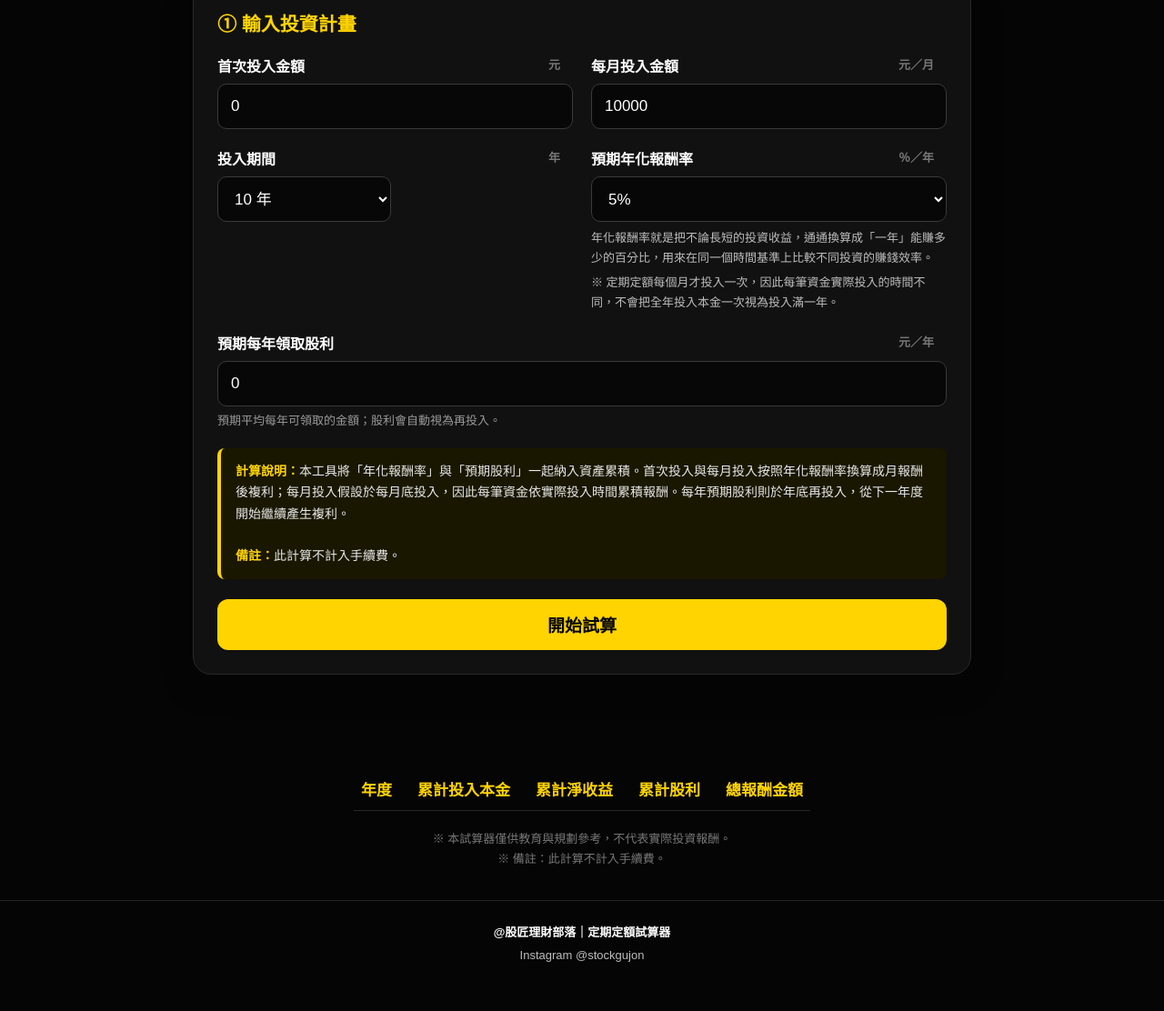
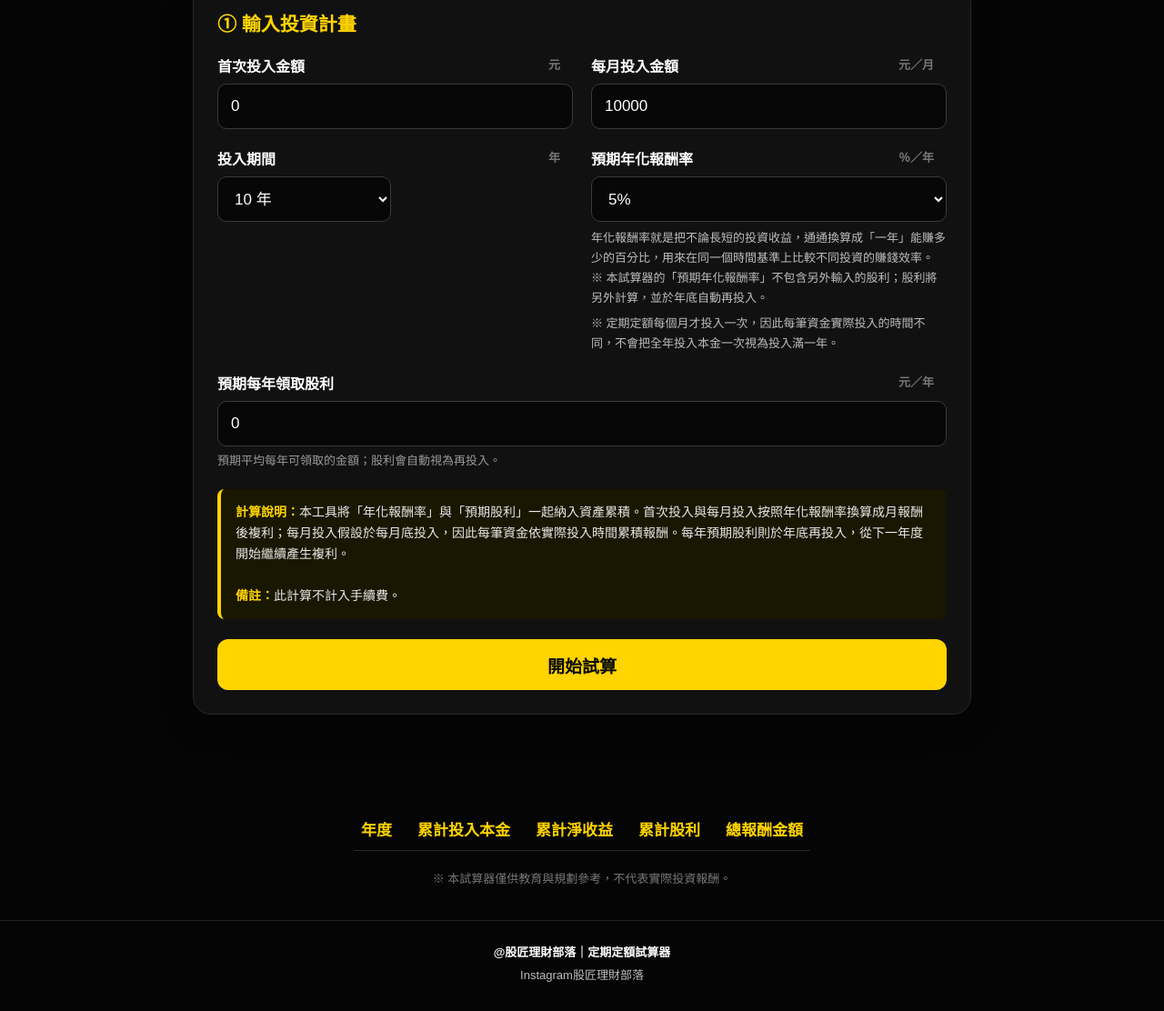
Before and after one commit to stockgujon/Dollar-Cost-Averaging, a plain HTML site: page index.html in a window 1280 px wide. Shown: the part 230-1342 px from the top of the page at 91% size. Before the commit the page ends 1320 px from the top, so only its background shows below. Drawn offline with Linux system fonts and the light colour scheme.

Commit message:
Add files via upload

```diff
--- a/index.html
+++ b/index.html
@@ -430,7 +430,7 @@
           <option value="19">19%</option><option value="20">20%</option>
         </select>
         <span class="definition">
-          年化報酬率就是把不論長短的投資收益，通通換算成「一年」能賺多少的百分比，用來在同一個時間基準上比較不同投資的賺錢效率。
+          年化報酬率就是把不論長短的投資收益，通通換算成「一年」能賺多少的百分比，用來在同一個時間基準上比較不同投資的賺錢效率。<br>※ 本試算器的「預期年化報酬率」不包含另外輸入的股利；股利將另外計算，並於年底自動再投入。
         </span>
         <span class="definition" style="margin-top:5px;">
           ※ 定期定額每個月才投入一次，因此每筆資金實際投入的時間不同，不會把全年投入本金一次視為投入滿一年。
@@ -481,7 +481,7 @@
         <div class="stat-value yellow" id="rGain">$0</div>
       </div>
       <div class="stat">
-        <div class="stat-label" id="dividendStatLabel">股利再投入後的累積價值</div>
+        <div class="stat-label" id="dividendStatLabel">累計股利</div>
         <div class="stat-value yellow" id="rDividend">$0</div>
       </div>
       <div class="stat">
@@ -507,8 +507,7 @@
     </div>
 
     <div class="footer-note">
-      ※ 本試算器僅供教育與規劃參考，不代表實際投資報酬。<br>
-      ※ 備註：此計算不計入手續費。
+      ※ 本試算器僅供教育與規劃參考，不代表實際投資報酬。
     </div>
   </section>
 </div>
@@ -637,7 +636,7 @@ const initial = Math.max(0, Number(document.getElementById('initial').value) ||
   <footer class="site-footer">
     <div class="footer-brand">@股匠理財部落｜定期定額試算器</div>
     <a class="footer-instagram" href="https://www.instagram.com/stockgujon" target="_blank" rel="noopener noreferrer">
-      <span>Instagram @stockgujon</span>
+      <span>Instagram股匠理財部落</span>
     </a>
   </footer>
 </body>
```
